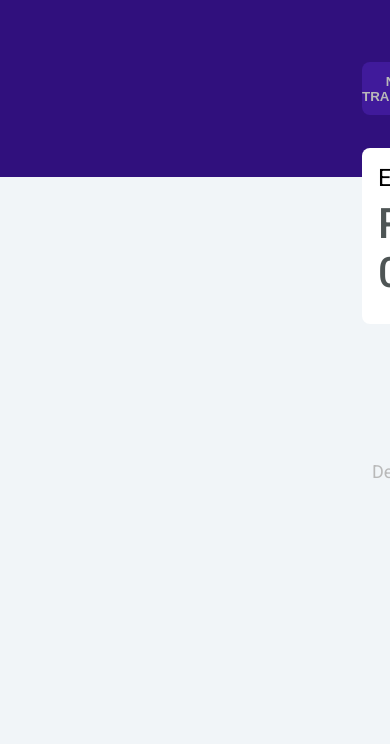
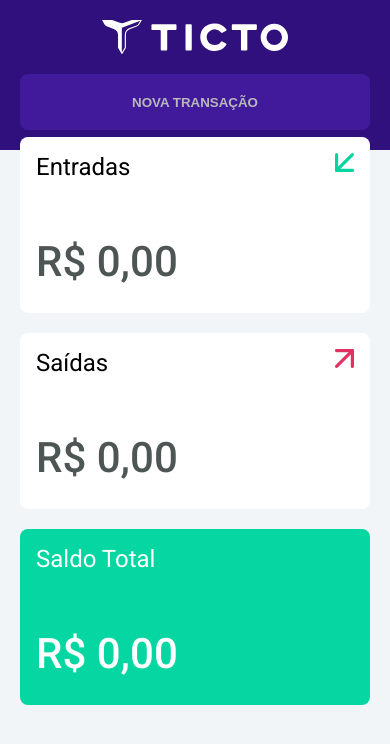
Before and after one commit to grodriguesc/prova-ticto, a Next.js app: page / in a window 390 px wide. Shown: the top 744 px of the page. Built offline with nearby package versions, Linux system fonts and the light colour scheme.

Commit message:
feat: added mobile version

```diff
--- a/src/app/context/transaction-context.tsx
+++ b/src/app/context/transaction-context.tsx
@@ -17,11 +17,13 @@ export interface TransactionData {
 interface TransactionContextData {
   transactions: TransactionData[];
   addTransaction: (transaction: TransactionData) => void;
+  deleteTransaction: (index: number) => void;
 }
 
 const TransactionContext = createContext<TransactionContextData>({
   transactions: [],
   addTransaction: () => {},
+  deleteTransaction: () => {},
 });
 
 export function useTransaction(): TransactionContextData {
@@ -44,8 +46,16 @@ export function TransactionProvider({
     ]);
   };
 
+  const deleteTransaction = (index: number) => {
+    setTransactions((currentTransactions) =>
+      currentTransactions.filter((_, idx) => idx !== index)
+    );
+  };
+
   return (
-    <TransactionContext.Provider value={{ transactions, addTransaction }}>
+    <TransactionContext.Provider
+      value={{ transactions, addTransaction, deleteTransaction }}
+    >
       {children}
     </TransactionContext.Provider>
   );
--- a/src/app/globals.scss
+++ b/src/app/globals.scss
@@ -33,9 +33,17 @@ a {
   text-decoration: none;
 }
 
-.container{
+.container {
   display: flex;
   align-items: center;
   justify-content: center;
-  padding: 51px 362px;
+  padding: 3rem 22.5rem;
+
+  @media (max-width: 1440px) {
+      padding: 3rem 5rem;
+    }
+
+  @media (max-width: 768px) {
+    padding: 51px 20px;
+  }
 }
--- a/src/components/header/header.tsx
+++ b/src/components/header/header.tsx
@@ -1,5 +1,5 @@
 import { useState } from "react";
-import { styled } from "styled-components";
+import styled from "styled-components";
 import { Logo } from "../svg-components/logo";
 import ModalRegisterTransaction from "@/components/modal-transaction/modal-transaction";
 
@@ -8,8 +8,15 @@ const HeaderStyled = styled.header`
   justify-content: space-between;
   align-items: center;
   background: var(--primary-color);
-  height: 177px;
+  height: 11rem;
   margin-bottom: -5rem;
+
+  @media (max-width: 768px) {
+    flex-direction: column;
+    height: auto;
+    padding: 20px;
+    margin-bottom: -4rem;
+  }
 `;
 
 const TransactionButton = styled.button`
@@ -18,9 +25,14 @@ const TransactionButton = styled.button`
   border: none;
   border-radius: 8px;
   width: 245px;
-  height: 53px;
+  height: 3.5rem;
   font-weight: bold;
   cursor: pointer;
+
+  @media (max-width: 768px) {
+    width: 100%;
+    margin-top: 20px;
+  }
 `;
 
 export function Header() {
--- a/src/components/modal-transaction/modal-transaction.tsx
+++ b/src/components/modal-transaction/modal-transaction.tsx
@@ -31,6 +31,12 @@ const ModalContent = styled.div`
   position: relative;
   width: 43rem;
   height: 39rem;
+
+  @media (max-width: 768px) {
+    width: 90%;
+    height: auto;
+    padding: 20px;
+  }
 `;
 
 const CloseButton = styled.button`
@@ -42,8 +48,12 @@ const CloseButton = styled.button`
   font-size: 24px;
   cursor: pointer;
   color: var(--income-text);
+
+  @media (max-width: 768px) {
+    right: 10px;
+    top: 10px;
+  }
 `;
-
 const Label = styled.label`
   display: flex;
   flex-direction: column;
--- a/src/components/summary-cards/summary-cards.module.scss
+++ b/src/components/summary-cards/summary-cards.module.scss
@@ -1,10 +1,16 @@
-.customContainer{
-    justify-content: space-between !important;
+.customContainer {
+  justify-content: space-between !important;
+
+  @media (max-width: 768px) {
+    flex-direction: column;
+    align-items: stretch;
+  }
 }
 
-.totalIncomeCard{
-   color: var(--total-income-text);
-   MoneyText{
-     color: var(--total-income-text) !important;
-   }
+.totalIncomeCard {
+  color: var(--total-income-text);
+
+  .MoneyText {
+    color: var(--total-income-text) !important;
+  }
 }
--- a/src/components/summary-cards/summary-cards.tsx
+++ b/src/components/summary-cards/summary-cards.tsx
@@ -1,4 +1,4 @@
-import { styled } from "styled-components";
+import styled from "styled-components";
 import styles from "./summary-cards.module.scss";
 import IncomeArrow from "../svg-components/income-arrow";
 import OutcomeArrow from "../svg-components/outcome-arrow";
@@ -16,6 +16,11 @@ const Card = styled.div`
   font-size: 24px;
   flex-direction: column;
   position: relative;
+
+  @media (max-width: 768px) {
+    width: 100%;
+    margin-bottom: 20px;
+  }
 `;
 
 const CardHeader = styled.div`
@@ -47,23 +52,19 @@ const StyledMoneyText = ({ isTotalIncome = false, ...props }) => {
 
   return <MoneyText color={color} {...props} />;
 };
+
 export default function SummaryCards() {
   const { transactions } = useTransaction();
 
   const totalIncome = transactions
     .filter((transaction) => transaction.type === TransactionType.Income)
-    .reduce((total, transaction) => {
-      console.log(transaction);
-
-      return total + transaction.rawPrice;
-    }, 0);
+    .reduce((total, transaction) => total + transaction.rawPrice, 0);
 
   const totalOutcome = transactions
     .filter((transaction) => transaction.type === TransactionType.Outcome)
     .reduce((total, transaction) => total + transaction.rawPrice, 0);
 
   const totalBalance = totalIncome - totalOutcome;
-  console.log(totalBalance);
 
   const isNegativeBalance = totalBalance < 0;
 
--- a/src/components/svg-components/delete-icon.tsx
+++ b/src/components/svg-components/delete-icon.tsx
@@ -1,4 +1,20 @@
+import { useEffect, useState } from "react";
+
 export function DeleteIcon() {
+  const [isMobile, setIsMobile] = useState(window.innerWidth <= 768);
+
+  useEffect(() => {
+    const handleResize = () => {
+      setIsMobile(window.innerWidth <= 768);
+    };
+
+    window.addEventListener("resize", handleResize);
+
+    return () => {
+      window.removeEventListener("resize", handleResize);
+    };
+  }, []);
+
   return (
     <svg
       xmlns="http://www.w3.org/2000/svg"
@@ -17,7 +33,7 @@ export function DeleteIcon() {
           d="M4.5,9H17.96"
           transform="translate(0 -3.009)"
           fill="none"
-          stroke="#e23161"
+          stroke={isMobile ? "#fff" : "#e23161"}
         />
         <path
           id="Path_8"
@@ -25,7 +41,7 @@ export function DeleteIcon() {
           d="M17.969,5.991V16.46a1.5,1.5,0,0,1-1.5,1.5H9a1.5,1.5,0,0,1-1.5-1.5V5.991m2.243,0V4.5a1.5,1.5,0,0,1,1.5-1.5H14.23a1.5,1.5,0,0,1,1.5,1.5v1.5"
           transform="translate(-1.504)"
           fill="none"
-          stroke="#e23161"
+          stroke={isMobile ? "#fff" : "#e23161"}
         />
       </g>
     </svg>
--- a/src/components/transaction-table/transaction-table.tsx
+++ b/src/components/transaction-table/transaction-table.tsx
@@ -11,12 +11,26 @@ const Table = styled.table`
   width: 100%;
   border-collapse: separate;
   border-spacing: 0 20px;
-  padding: 51px 362px;
+  padding: 0 20px;
   font-size: 18px;
+
+  @media (min-width: 768px) {
+    padding: 51px 362px;
+  }
 `;
 
 const TableRow = styled.tr`
   background-color: #fff;
+
+  @media (max-width: 768px) {
+    display: flex;
+    flex-direction: column;
+    justify-content: space-around;
+    text-align: center;
+    margin-bottom: 20px;
+    border-radius: 8px;
+    align-items: center;
+  }
 `;
 
 const HeaderRow = styled.tr`
@@ -27,6 +41,10 @@ const TableHeader = styled.th`
   text-align: left;
   padding: 15px 10rem 10px 10px;
   font-weight: 400;
+
+  @media (max-width: 768px) {
+    display: none;
+  }
 `;
 
 const TableCell = styled.td`
@@ -41,6 +59,20 @@ const TableCell = styled.td`
   &:last-child {
     border-top-right-radius: 8px;
     border-bottom-right-radius: 8px;
+  }
+
+  @media (max-width: 768px) {
+    width: 100%;
+    height: 40px;
+    border-radius: 0;
+    text-align: center;
+
+    &:before {
+      content: attr(data-label);
+      float: left;
+      font-weight: bold;
+      color: var(--gray-text);
+    }
   }
 `;
 
@@ -58,15 +90,36 @@ const DeleteCell = styled.td`
   }
 `;
 
+const DeleteButton = styled.button`
+  cursor: pointer;
+  border: none;
+  background: transparent;
+
+  @media (max-width: 768px) {
+    border-radius: 100%;
+    background: var(--primary-color);
+    width: 30px;
+    height: 30px;
+  }
+`;
+
 const MoneyCell = styled(TableCell)`
   color: ${(props) =>
     props.value === TransactionType.Outcome
       ? "var(--negative-income)"
       : "var(--positive-income)"};
+
+  @media (max-width: 768px) {
+    &:before {
+      content: "Valor: ";
+      color: var(--gray-text);
+      font-weight: bold;
+    }
+  }
 `;
 
 export default function TransactionTable(props: TransactionTableProps) {
-  const { transactions } = useTransaction();
+  const { transactions, deleteTransaction } = useTransaction();
 
   let data = [
     {
@@ -97,14 +150,18 @@ export default function TransactionTable(props: TransactionTableProps) {
       <tbody>
         {transactions.map((transaction, index) => (
           <TableRow key={index}>
-            <TableCell>{transaction.name}</TableCell>
-            <MoneyCell value={transaction.type}>
+            <TableCell data-label="Descrição">{transaction.name}</TableCell>
+            <MoneyCell value={transaction.type} data-label="Valor">
               <b>{transaction.price}</b>
             </MoneyCell>
-            <TableCell>{transaction.category}</TableCell>
-            <TableCell>{formatDate(transaction.date)}</TableCell>
-            <DeleteCell>
-              <DeleteIcon />
+            <TableCell data-label="Categoria">{transaction.category}</TableCell>
+            <TableCell data-label="Data">
+              {formatDate(transaction.date)}
+            </TableCell>
+            <DeleteCell data-label="Ação">
+              <DeleteButton onClick={() => deleteTransaction(index)}>
+                <DeleteIcon />
+              </DeleteButton>
             </DeleteCell>
           </TableRow>
         ))}
```
